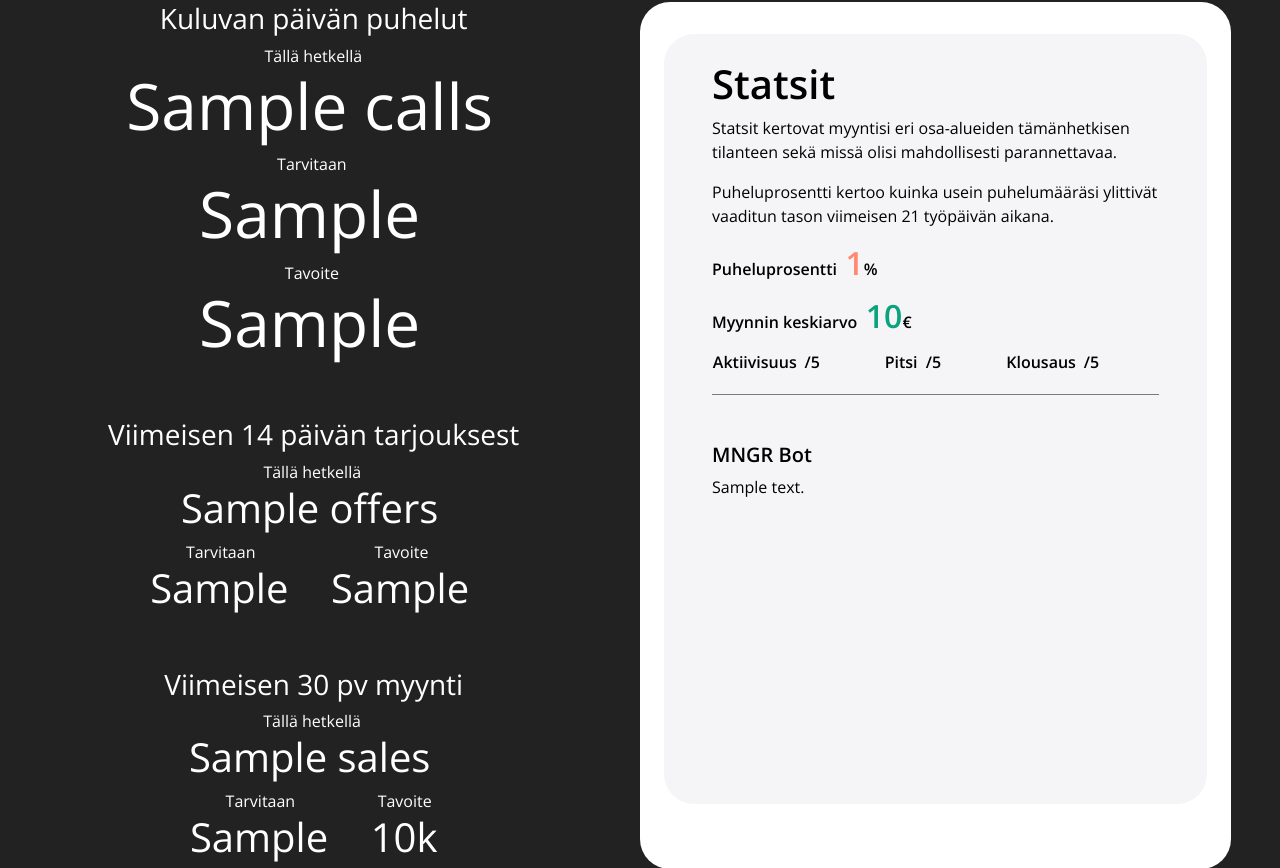
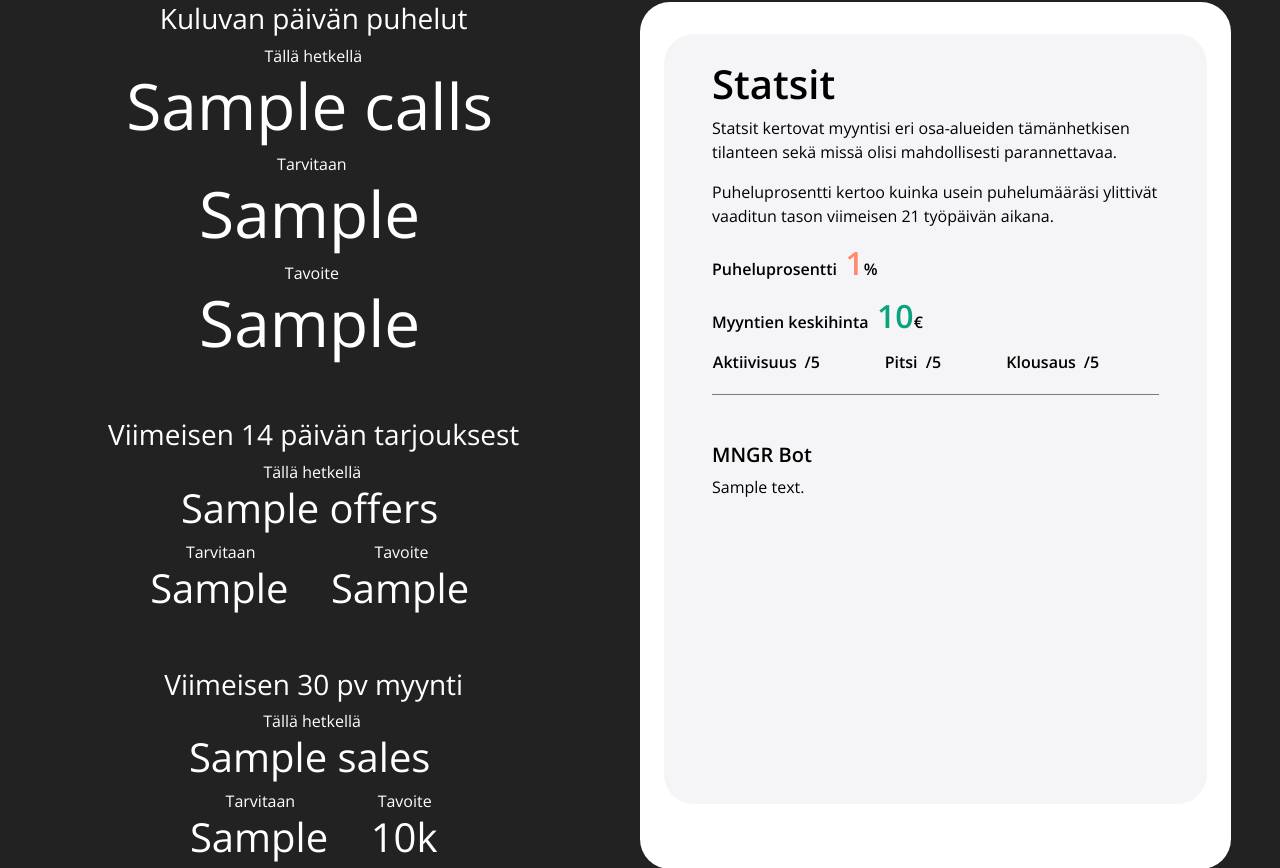
Before and after one commit to Valtterisyv/salesMNGR, a Flask app: template salesmngr/templates/account_full.html in a window 1280 px wide. Shown: the part 101-969 px from the top of the page. Run offline with Flask 3, Linux system fonts and the light colour scheme; tables that the repository leaves empty hold one stand-in row (values such as "Sample post"); the template is opened without the code that fills it: values that come from a table or form of the project are taken from there, most other values are stand-ins (such as "Sample title", 1, 10 or a date in 2020).

```diff
--- a/salesmngr/templates/account_full.html
+++ b/salesmngr/templates/account_full.html
@@ -196,7 +196,7 @@
                                     </li>
                                 </div>
                                 <div>
-                                    <li class="list-inline-item  font-weight-bold mb-0 mr-1 ml-5"><p class="ml-0">Myynnin keskiarvo</p></li>
+                                    <li class="list-inline-item  font-weight-bold mb-0 mr-1 ml-5"><p class="ml-0">Myyntien keskihinta</p></li>
                                         <li class="list-inline-item mb-0 mr-0 ">
                                             <div class="col text-right pr-0 pl-0">
                                                 <h2 class="green-text font-weight-bold">{{ my_sales_avg }}</h2>
```
